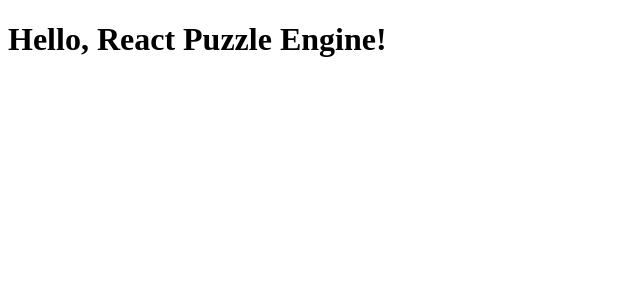
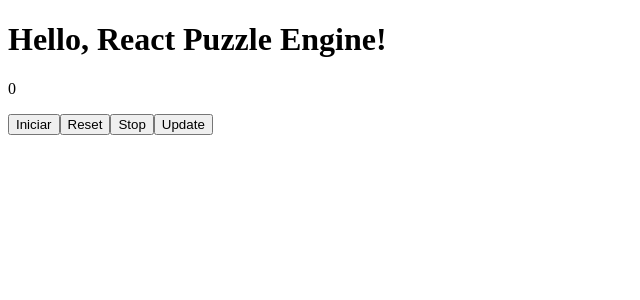
Before and after one commit to araleo/react-puzzle-engine, a React (Create React App) app: page / in a window 1280 px wide. Shown: the top 300 px of the page, without its empty margins (0-640 px from the left). Built offline with nearby package versions, Linux system fonts and the light colour scheme.

Commit message:
Adding use-stopwatch hook

```diff
--- a/src/App.tsx
+++ b/src/App.tsx
@@ -1,7 +1,23 @@
 import React from 'react';
+import useStopwatch from './hooks/use-stopwatch/use-stopwatch';
 
 function App() {
-  return <h1>Hello, React Puzzle Engine!</h1>;
+  const stopwatch = useStopwatch({});
+
+  const updateConfig = () => {
+    stopwatch.updateConfig({ display: 'min' });
+  };
+
+  return (
+    <>
+      <h1>Hello, React Puzzle Engine!</h1>
+      <p>{stopwatch.watch}</p>
+      <button onClick={() => stopwatch.start()}>Iniciar</button>
+      <button onClick={() => stopwatch.reset()}>Reset</button>
+      <button onClick={() => stopwatch.stop()}>Stop</button>
+      <button onClick={updateConfig}>Update</button>
+    </>
+  );
 }
 
 export default App;
--- /dev/null
+++ b/src/hooks/use-stopwatch/lib.ts
@@ -0,0 +1,30 @@
+export type DisplayOptions = 'ms' | 'sec' | 'min' | 'hour';
+
+export const format = (ms: number, display: DisplayOptions): string => {
+  switch (display) {
+    case 'sec':
+      return (ms / 1000).toString();
+    case 'min':
+      return msToMinsAndSecs(ms);
+    case 'hour':
+      return msToHoursMinsAndSecs(ms);
+    case 'ms':
+    default:
+      return ms.toString();
+  }
+};
+
+export const msToMinsAndSecs = (ms: number): string => {
+  const date = new Date(ms);
+  const mins = date.getUTCMinutes().toString().padStart(2, '0');
+  const secs = date.getUTCSeconds().toString().padStart(2, '0');
+  return `${mins}:${secs}`;
+};
+
+export const msToHoursMinsAndSecs = (ms: number): string => {
+  const date = new Date(ms);
+  const hour = date.getUTCHours().toString().padStart(2, '0');
+  const mins = date.getUTCMinutes().toString().padStart(2, '0');
+  const secs = date.getUTCSeconds().toString().padStart(2, '0');
+  return `${hour}:${mins}:${secs}`;
+};
--- /dev/null
+++ b/src/hooks/use-stopwatch/use-interval.ts
@@ -0,0 +1,23 @@
+import { useEffect, useRef } from 'react';
+
+const useInterval = (callback: () => void, interval: number) => {
+  const savedCallback = useRef<() => void>();
+
+  useEffect(() => {
+    savedCallback.current = callback;
+  }, [callback]);
+
+  useEffect(() => {
+    const tick = () => {
+      if (savedCallback.current) {
+        savedCallback.current();
+      }
+    };
+    if (interval !== null) {
+      const id = setInterval(tick, interval);
+      return () => clearInterval(id);
+    }
+  }, [interval]);
+};
+
+export default useInterval;
--- /dev/null
+++ b/src/hooks/use-stopwatch/use-stopwatch.ts
@@ -0,0 +1,108 @@
+import { useEffect, useState } from 'react';
+import { DisplayOptions, format } from './lib';
+import useInterval from './use-interval';
+
+interface StopwatchUserConfig {
+  startAt?: number;
+  stopAt?: number;
+  interval?: number;
+  autoStart?: boolean;
+  ascending?: boolean;
+  display?: DisplayOptions;
+}
+
+interface StopwatchConfig {
+  startAt: number;
+  stopAt: number;
+  interval: number;
+  autoStart: boolean;
+  ascending: boolean;
+  display: DisplayOptions;
+}
+
+interface Stopwatch {
+  current: number;
+  running: boolean;
+}
+
+const defaultConfig: StopwatchConfig = {
+  startAt: 0,
+  stopAt: Number.POSITIVE_INFINITY,
+  interval: 1000,
+  autoStart: false,
+  ascending: true,
+  display: 'sec',
+};
+
+const defaultStopwatch: Stopwatch = {
+  current: defaultConfig.startAt,
+  running: defaultConfig.autoStart,
+};
+
+const useStopwatch = (userConfig: StopwatchUserConfig) => {
+  const [watch, setWatch] = useState<string>('');
+  const [config, setConfig] = useState<StopwatchConfig>(defaultConfig);
+  const [stopwatch, setStopwatch] = useState<Stopwatch>(defaultStopwatch);
+
+  useEffect(() => {
+    updateConfig(userConfig);
+  }, []);
+
+  useEffect(() => {
+    const newStopwatch: Stopwatch = {
+      current: config.startAt,
+      running: config.autoStart,
+    };
+    setStopwatch(newStopwatch);
+  }, [config]);
+
+  useEffect(() => {
+    setWatch(format(stopwatch.current, config.display));
+  }, [stopwatch.current]);
+
+  useInterval(() => {
+    const { running, current } = stopwatch;
+    const { interval, ascending } = config;
+
+    if (running) {
+      const state = { ...stopwatch };
+      const sign = ascending ? 1 : -1;
+      state.current = current + interval * sign;
+      setStopwatch(state);
+    }
+  }, config.interval);
+
+  const start = () => {
+    const state = { ...stopwatch };
+    state.running = true;
+    setStopwatch(state);
+  };
+
+  const reset = () => {
+    const state = { ...stopwatch };
+    state.current = config.startAt;
+    setStopwatch(state);
+  };
+
+  const stop = () => {
+    const state = { ...stopwatch };
+    state.running = false;
+    setStopwatch(state);
+  };
+
+  const updateConfig = (userConfig: StopwatchUserConfig) => {
+    const newConfig: StopwatchConfig = {
+      startAt: userConfig.startAt || config.startAt,
+      stopAt: userConfig.stopAt || config.stopAt,
+      interval: userConfig.interval || config.interval,
+      autoStart: userConfig.autoStart || config.autoStart,
+      ascending: userConfig.ascending || config.ascending,
+      display: userConfig.display || config.display,
+    };
+    setConfig(newConfig);
+  };
+
+  return { watch, start, reset, stop, updateConfig };
+};
+
+export default useStopwatch;
```
